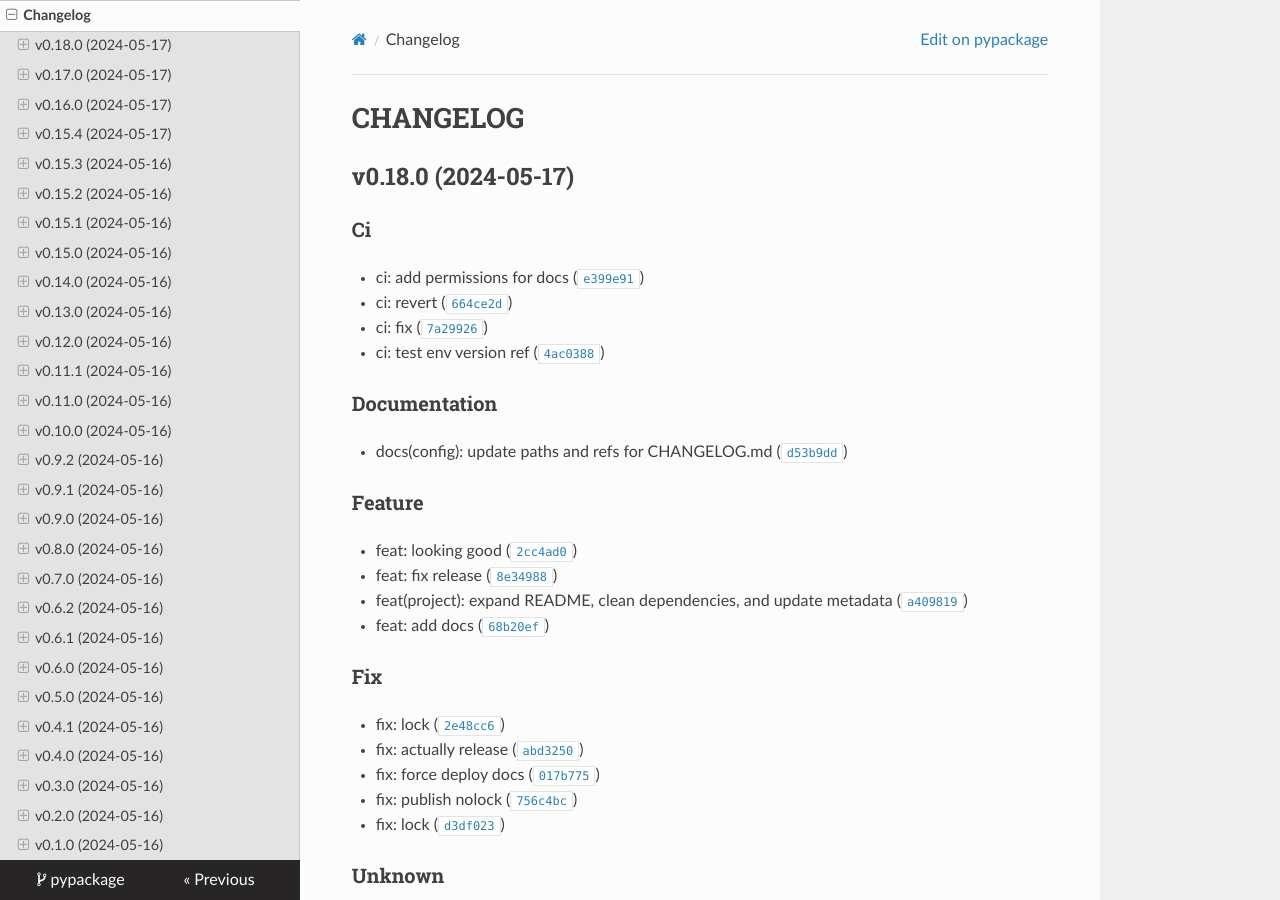
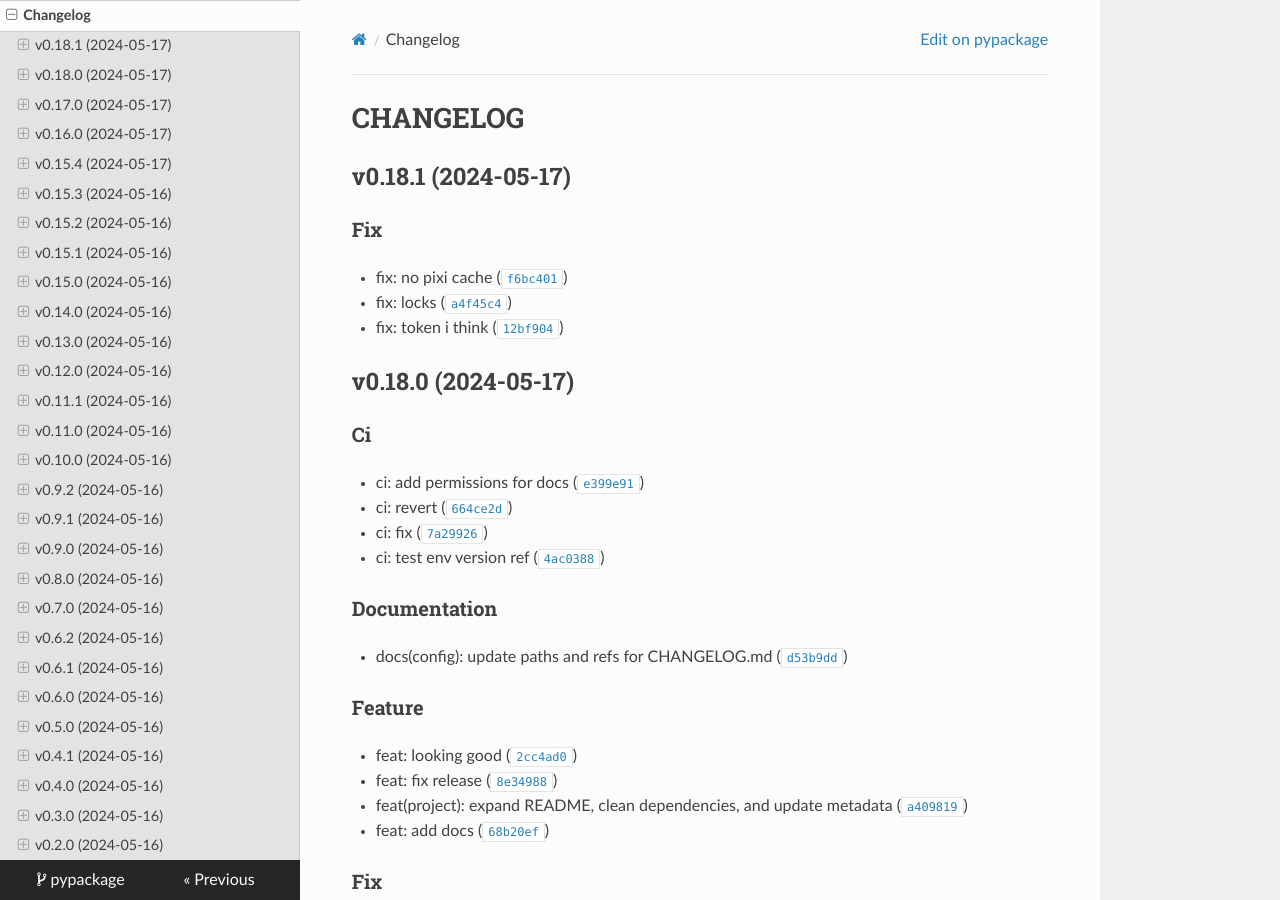
Before and after one commit to jjjermiah/pypackage, an MkDocs documentation site: the page built from docs/CHANGELOG.md, in a window 1280 px wide and 900 px high. Built offline with MkDocs 1.6.1, drawn with Linux system fonts in a browser that asks for light colours; nearby versions of some CDN libraries.

Commit message:
0.18.1
Automatically generated by python-semantic-release

```diff
--- a/docs/CHANGELOG.md
+++ b/docs/CHANGELOG.md
@@ -1,5 +1,16 @@
 # CHANGELOG
 
+
+
+## v0.18.1 (2024-05-17)
+
+### Fix
+
+* fix: no pixi cache ([`f6bc401`](https://github.com/jjjermiah/pypackage/commit/f6bc401594d3d4f2e80622c65dbab60620216352))
+
+* fix: locks ([`a4f45c4`](https://github.com/jjjermiah/pypackage/commit/a4f45c4fae353ee684ef1050c37fbeb63f752c7c))
+
+* fix: token i think ([`12bf904`](https://github.com/jjjermiah/pypackage/commit/12bf904d6479b8ab575e99bfc616aae9f0d2c3c0))
 
 
 ## v0.18.0 (2024-05-17)
--- a/pyproject.toml
+++ b/pyproject.toml
@@ -3,7 +3,7 @@
 #__________________________________________________________________________________________________#
 [project]
 name = "testmypixipkg"
-version = "0.18.0"
+version = "0.18.1"
 description = "Add a short description here"
 license = "MIT"
 readme = "README.md"
--- a/src/testmypixipkg/__init__.py
+++ b/src/testmypixipkg/__init__.py
@@ -1,3 +1,3 @@
 """This is a docstring for the public package."""
 
-version = "0.18.0"
+version = "0.18.1"
```
